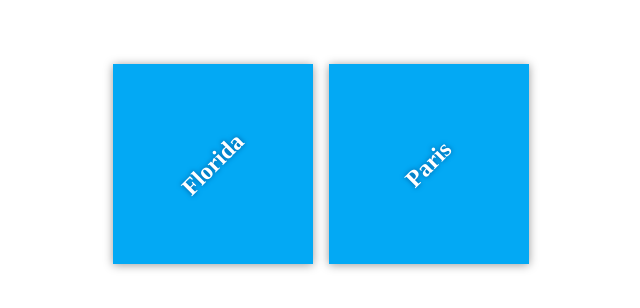
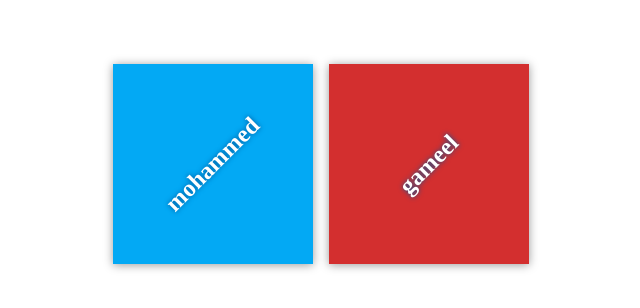
Before and after one commit to mohammedgameel/my-travel-plans, a plain HTML site: page index.html in a window 1280 px wide. Shown: the part 236-544 px from the top of the page, without its empty margins (319-959 px from the left). Drawn offline with Linux system fonts and the light colour scheme.

Commit message:
actually changing names

```diff
--- a/app.css
+++ /dev/null
@@ -1,55 +0,0 @@
-html {
-    box-sizing: border-box;
-    height: 100%;
-}
-
-*,
-*::before,
-*::after {
-    box-sizing: inherit;
-}
-
-body {
-    display: flex;
-    margin: 0;
-    height: 100%;
-}
-
-.container {
-    margin: auto;
-    padding: 1em;
-    width: 80%;
-}
-
-.destination-container {
-    display: flex;
-    flex-flow: wrap;
-    justify-content: center;
-}
-
-.destination {
-    background: #03a9f4;
-    box-shadow: 0 1px 9px 0 rgba(0, 0, 0, 0.4);
-    color: white;
-    margin: 0.5em;
-    min-height: 200px;
-    flex: 0 1 200px;
-    display: flex;
-    justify-content: center;
-    align-items: center;
-    text-align: center;
-}
-
-h2 {
-    margin: 0;
-    transform: rotate(-45deg);
-    text-shadow: 0 0 5px #01579b;
-}
-
-#florida {
-    background-color: #03a9f4;
-}
-
-#paris {
-    background-color: #d32f2f;
-}
--- a/css/app.css
+++ b/css/app.css
@@ -51,10 +51,10 @@ h2 {
     text-shadow: 0 0 5px #01579b;
 }
 
-#florida {
+#mohammed {
     background-color: #03a9f4;
 }
 
-#paris {
+#gameel {
     background-color: #d32f2f;
 }
--- a/index.html
+++ b/index.html
@@ -11,11 +11,11 @@
     <div class="container">
         <div class="destination-container">
             <div class="destination" id="mohammed">
-                <h2>Florida</h2>
+                <h2>mohammed</h2>
             </div>
 
             <div class="destination" id="gameel">
-                <h2>Paris</h2>
+                <h2>gameel</h2>
             </div>
         </div>
     </div>
```
